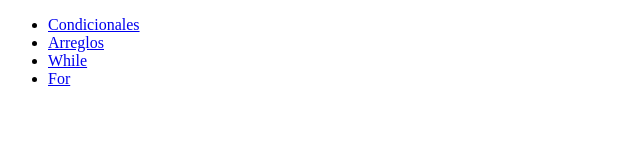
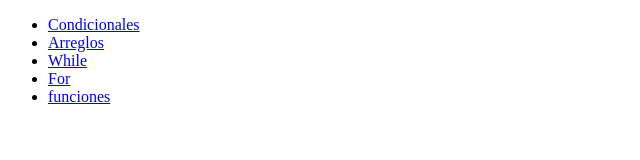
Before and after one commit to Dsp5502/Kata-JS, a plain HTML site: page index.html in a window 1280 px wide. Shown: the full height of the page, 0-640 px from the left. Drawn offline with Linux system fonts and the light colour scheme.

Commit message:
Add Link funciones

```diff
--- a/index.html
+++ b/index.html
@@ -14,6 +14,7 @@
     <li><a href="Arreglos/index.html">Arreglos</a></li>
     <li><a href="While/index.html">While</a></li>
     <li><a href="For/index.html">For</a></li>
+    <li><a href="funciones/index.html">funciones</a></li>
   </ul>
 
 </body>
```
